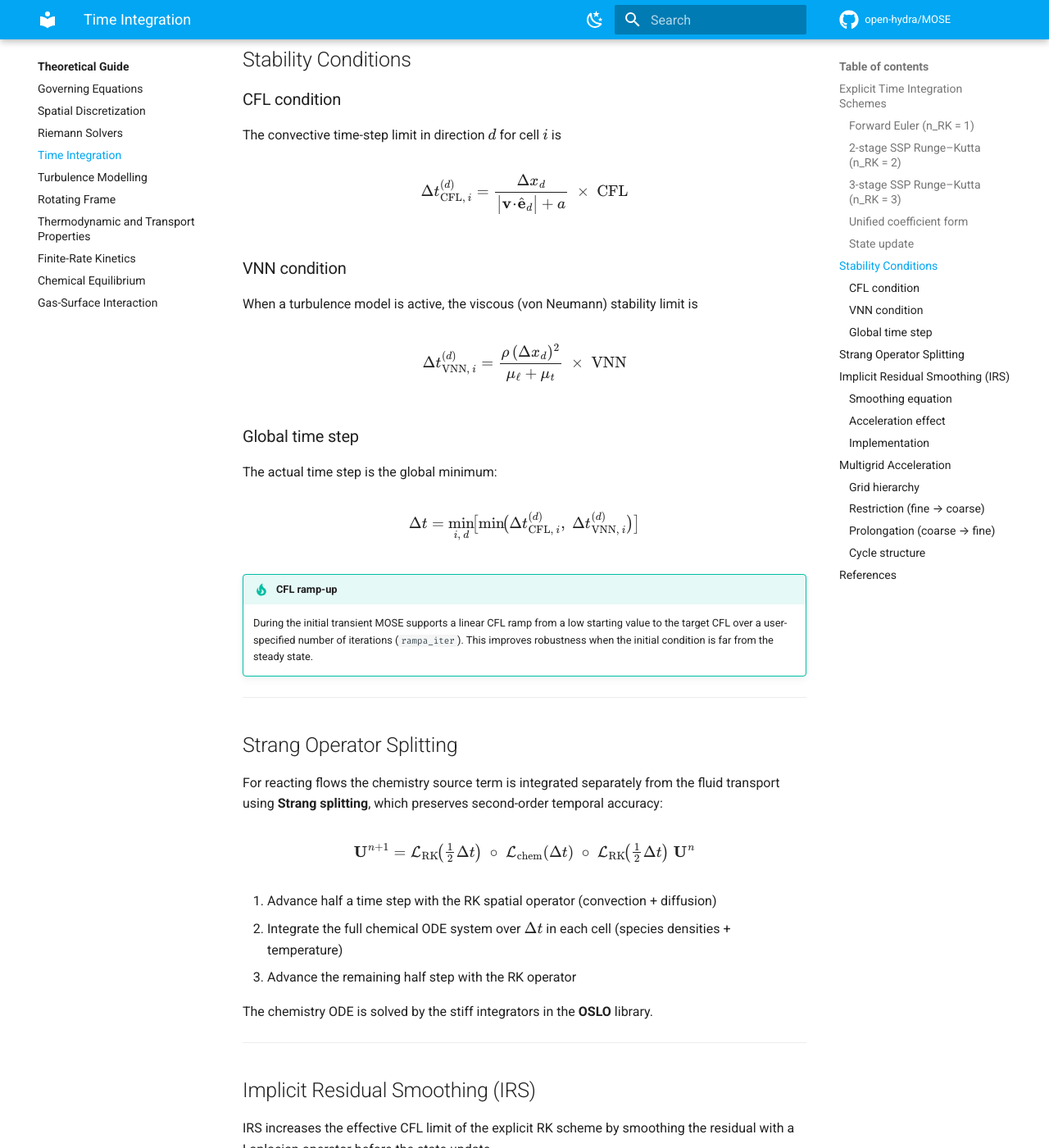
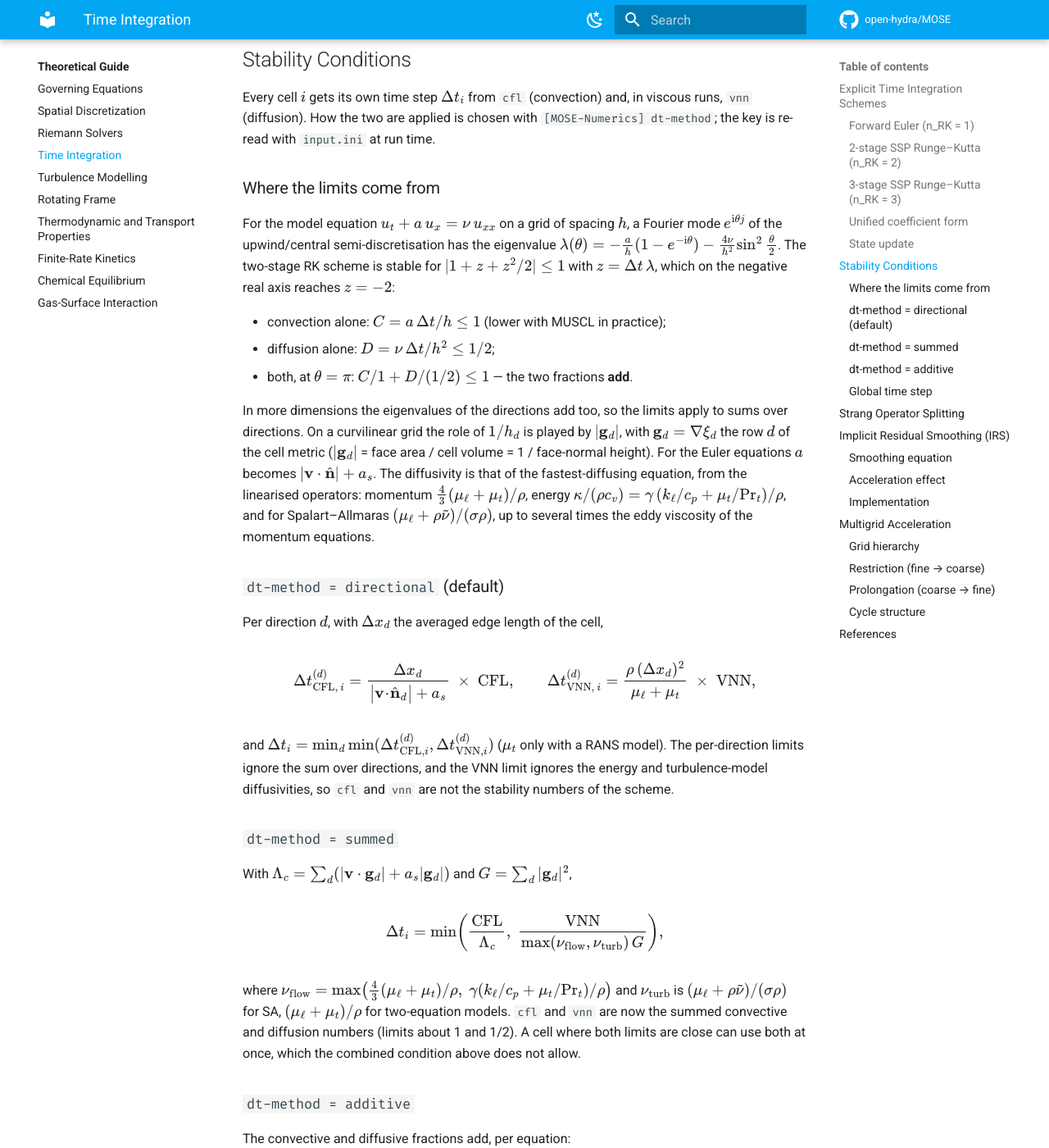
Before and after one commit to open-hydra/MOSE, an MkDocs documentation site: the page built from docs/theory/time-integration.md, in a window 1280 px wide and 1400 px high, scrolled down 2499 px. Shown: the whole window at 82% size. Built offline with MkDocs 1.6.1 and Material for MkDocs 9.7.7, drawn with Linux system fonts in a browser that asks for light colours; comment, search, counter and statistics services are not loaded; some of the changed text lies outside the part shown.

Commit message:
Time step: dt-method = additive (convective and diffusive limits add)
With dt-method = summed each cell takes the smaller of the convective
limit (cfl / Lc) and the diffusive one (vnn / Ld). The explicit stability
limit applies to their sum, C/1 + D/(1/2) <= 1 for the model upwind +
central operator, so a cell where both limits are close can sit at
cfl/1 + vnn/0.5. On the RL36 aerospike, summed cfl 0.5 / vnn 0.3 (combined
indicator up to 1.10) ran stably, while vnn 0.4 (up to 1.30) blew up
within 200 iterations.

New value dt-method = additive, the usual finite-volume local time step:
  1/dt = max( Lc/cfl + nu_flow G/vnn , Lu/cfl + nu_turb G/vnn )
with Lc = sum_d (|u.g_d| + c|g_d|), Lu = sum_d |u.g_d| (the turbulence
variables are carried at the flow speed), G = sum_d |g_d|^2, nu_flow the
largest of the momentum and energy diffusivities and nu_turb the
turbulence model's. Every cell then sits at the same fraction of the
combined limit.

directional and summed are unchanged (bit-identical on the turbulent
flat plate). docs/theory/time-integration.md now derives the limits and
documents the three methods; registry.md regenerated with DocGen.

Co-Authored-By: Claude Opus 5.5 <noreply@anthropic.com>

```diff
--- a/docs/theory/time-integration.md
+++ b/docs/theory/time-integration.md
@@ -120,42 +120,97 @@ path is faster per step but less conservative.
 
 ## Stability Conditions
 
-### CFL condition
+Every cell $i$ gets its own time step $\Delta t_i$ from `cfl` (convection) and,
+in viscous runs, `vnn` (diffusion).  How the two are applied is chosen with
+`[MOSE-Numerics] dt-method`; the key is re-read with `input.ini` at run time.
 
-The convective time-step limit in direction $d$ for cell $i$ is
+### Where the limits come from
+
+For the model equation $u_t + a\,u_x = \nu\,u_{xx}$ on a grid of spacing $h$,
+a Fourier mode $e^{\mathrm{i}\theta j}$ of the upwind/central semi-discretisation
+has the eigenvalue $\lambda(\theta) = -\tfrac{a}{h}(1-e^{-\mathrm{i}\theta})
+- \tfrac{4\nu}{h^2}\sin^2\tfrac{\theta}{2}$.  The two-stage RK scheme is stable
+for $|1 + z + z^2/2| \le 1$ with $z = \Delta t\,\lambda$, which on the negative
+real axis reaches $z=-2$:
+
+- convection alone: $C = a\,\Delta t/h \le 1$ (lower with MUSCL in practice);
+- diffusion alone: $D = \nu\,\Delta t/h^2 \le 1/2$;
+- both, at $\theta=\pi$: $C/1 + D/(1/2) \le 1$ — the two fractions **add**.
+
+In more dimensions the eigenvalues of the directions add too, so the limits
+apply to sums over directions.  On a curvilinear grid the role of $1/h_d$ is
+played by $|\mathbf{g}_d|$, with $\mathbf{g}_d = \nabla\xi_d$ the row $d$ of the
+cell metric ($|\mathbf{g}_d|$ = face area / cell volume = 1 / face-normal height).
+For the Euler equations $a$ becomes $|\mathbf{v}\cdot\hat{\mathbf{n}}| + a_s$.
+The diffusivity is that of the fastest-diffusing equation, from the
+linearised operators: momentum $\tfrac43(\mu_\ell+\mu_t)/\rho$, energy
+$\kappa/(\rho c_v) = \gamma\,(k_\ell/c_p + \mu_t/\mathrm{Pr}_t)/\rho$, and for
+Spalart–Allmaras $(\mu_\ell+\rho\tilde\nu)/(\sigma\rho)$, up to several times the
+eddy viscosity of the momentum equations.
+
+### `dt-method = directional` (default)
+
+Per direction $d$, with $\Delta x_d$ the averaged edge length of the cell,
 
 $$
 \Delta t_{\text{CFL},\,i}^{(d)} =
-\frac{\Delta x_d}{\bigl|\mathbf{v}\!\cdot\!\hat{\mathbf{e}}_d\bigr| + a}
-\;\times\;\text{CFL}
+\frac{\Delta x_d}{\bigl|\mathbf{v}\!\cdot\!\hat{\mathbf{n}}_d\bigr| + a_s}
+\;\times\;\text{CFL},
+\qquad
+\Delta t_{\text{VNN},\,i}^{(d)} =
+\frac{\rho\,(\Delta x_d)^2}{\mu_\ell + \mu_t}\;\times\;\text{VNN},
 $$
 
-### VNN condition
+and $\Delta t_i = \min_d \min(\Delta t_{\text{CFL},i}^{(d)}, \Delta t_{\text{VNN},i}^{(d)})$
+($\mu_t$ only with a RANS model).  The per-direction limits ignore the sum over
+directions, and the VNN limit ignores the energy and turbulence-model
+diffusivities, so `cfl` and `vnn` are not the stability numbers of the scheme.
 
-When a turbulence model is active, the viscous (von Neumann) stability
-limit is
+### `dt-method = summed`
+
+With $\Lambda_c = \sum_d (|\mathbf{v}\cdot\mathbf{g}_d| + a_s|\mathbf{g}_d|)$ and
+$G = \sum_d |\mathbf{g}_d|^2$,
 
 $$
-\Delta t_{\text{VNN},\,i}^{(d)} =
-\frac{\rho\,(\Delta x_d)^2}{\mu_\ell + \mu_t}\;\times\;\text{VNN}
+\Delta t_i = \min\!\left(\frac{\text{CFL}}{\Lambda_c},\;
+\frac{\text{VNN}}{\max(\nu_\text{flow},\nu_\text{turb})\,G}\right),
 $$
+
+where $\nu_\text{flow} = \max\bigl(\tfrac43(\mu_\ell+\mu_t)/\rho,\;
+\gamma(k_\ell/c_p+\mu_t/\mathrm{Pr}_t)/\rho\bigr)$ and $\nu_\text{turb}$ is
+$(\mu_\ell+\rho\tilde\nu)/(\sigma\rho)$ for SA, $(\mu_\ell+\mu_t)/\rho$ for two-equation
+models.  `cfl` and `vnn` are now the summed convective and diffusion numbers
+(limits about 1 and 1/2).  A cell where both limits are close can use both at
+once, which the combined condition above does not allow.
+
+### `dt-method = additive`
+
+The convective and diffusive fractions add, per equation:
+
+$$
+\frac{1}{\Delta t_i} = \max\!\left(
+\frac{\Lambda_c}{\text{CFL}} + \frac{\nu_\text{flow}\,G}{\text{VNN}},\;
+\frac{\Lambda_u}{\text{CFL}} + \frac{\nu_\text{turb}\,G}{\text{VNN}}\right),
+\qquad \Lambda_u = \sum_d |\mathbf{v}\cdot\mathbf{g}_d| ,
+$$
+
+the second term only with a RANS model (the turbulence variables are carried at
+the flow speed, without the acoustic speed).  Every cell then sits at the same
+fraction of the combined limit; this is the usual local time step of
+finite-volume codes (Blazek, *Computational Fluid Dynamics: Principles and
+Applications*, chapter on the local time step).
 
 ### Global time step
 
-The actual time step is the global minimum:
-
-$$
-\Delta t = \min_{i,\,d}\!\bigl[\min\!\bigl(
-  \Delta t_{\text{CFL},\,i}^{(d)},\;
-  \Delta t_{\text{VNN},\,i}^{(d)}\bigr)\bigr]
-$$
+In time-accurate runs all cells advance with the global minimum
+$\Delta t = \min_i \Delta t_i$.
 
 !!! tip "CFL ramp-up"
 
-    During the initial transient MOSE supports a linear CFL ramp from a
-    low starting value to the target CFL over a user-specified number of
-    iterations (`rampa_iter`).  This improves robustness when the initial
-    condition is far from the steady state.
+    For the first $N$ = `cfl-rise-threshold` iterations of every start (and
+    restart) the local time steps are multiplied by $n/N$, $n$ being the
+    iteration count of the current start.  This improves robustness when the
+    initial condition is far from the steady state.
 
 ---
 
```
Also changed, not shown: docs/user/registry.md (+1 -1 lines), 3 other files.
